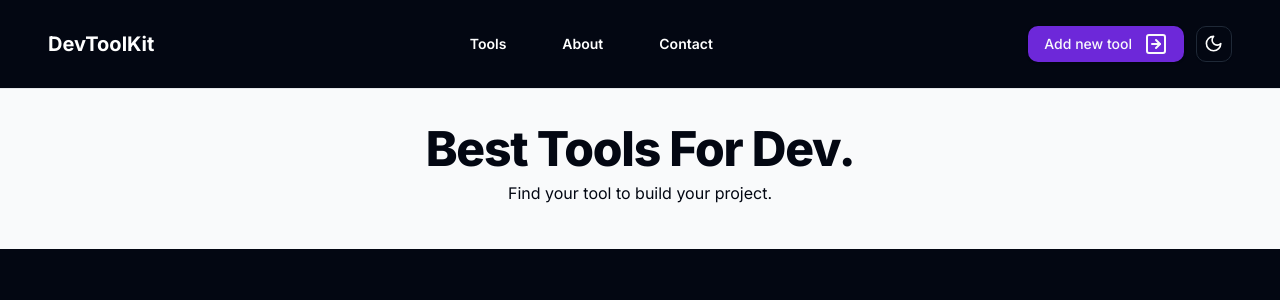
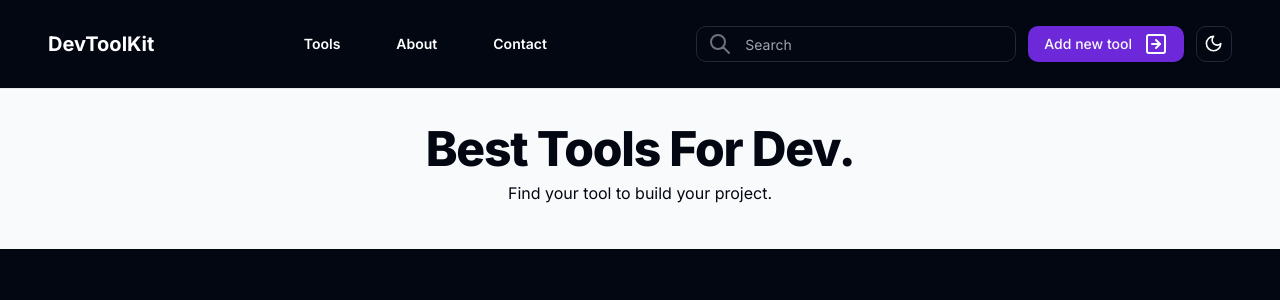
Before and after one commit to tiger-githubb/DevToolBox, a Next.js app: page / in a window 1280 px wide. Shown: the top 300 px of the page. Built offline with nearby package versions, Linux system fonts and the light colour scheme.

Commit message:
add searchBars

```diff
--- a/components/Header.tsx
+++ b/components/Header.tsx
@@ -3,6 +3,7 @@ import { Container } from "./ui/container";
 import Link from "next/link";
 import { Button } from "./ui/button";
 import { ArrowRightSquare, Menu } from "lucide-react";
+import  SearchBar  from "./SearchBar"
 import ModeToggle from "./ui/ModeToggle";
 import {
   Sheet,
@@ -71,6 +72,7 @@ export const Header = () => {
             ))}
           </nav>
           <div className="flex items-center gap-3">
+            <SearchBar />
             <Button variant={"default"}>
               <span className="pr-3">Add new tool</span>
               <ArrowRightSquare className="h-6 w-6" />
--- /dev/null
+++ b/components/SearchBar.tsx
@@ -0,0 +1,23 @@
+import { Input } from "@/components/ui/input"
+
+export default function SearchBar() {
+  return (
+    <div className="relative w-80">
+      <svg
+        xmlns="http://www.w3.org/2000/svg"
+        className="absolute top-0 bottom-0 w-6 h-6 my-auto text-gray-500 left-3"
+        fill="none"
+        viewBox="0 0 24 24"
+        stroke="currentColor"
+      >
+        <path
+          strokeLinecap="round"
+          strokeLinejoin="round"
+          strokeWidth={2}
+          d="M21 21l-6-6m2-5a7 7 0 11-14 0 7 7 0 0114 0z"
+        />
+      </svg>
+      <Input type="text" placeholder="Search" className="pl-12 pr-4" />
+    </div>
+  )
+}
--- a/package.json
+++ b/package.json
@@ -55,7 +55,7 @@
   },
   "devDependencies": {
     "@types/node": "^20",
-    "@types/react": "^18",
+    "@types/react": "^18.2.34",
     "@types/react-dom": "^18",
     "autoprefixer": "^10.0.1",
     "eslint": "^8",
--- a/tsconfig.json
+++ b/tsconfig.json
@@ -22,6 +22,6 @@
       "@/*": ["./*"]
     }
   },
-  "include": ["next-env.d.ts", "**/*.ts", "**/*.tsx", ".next/types/**/*.ts"],
+  "include": ["next-env.d.ts", "**/*.ts", "**/*.tsx", ".next/types/**/*.ts", "components/SearchBarItem"],
   "exclude": ["node_modules"]
 }
```
Also changed, not shown: 1 other file (tests, documents, lock files or other folders).
